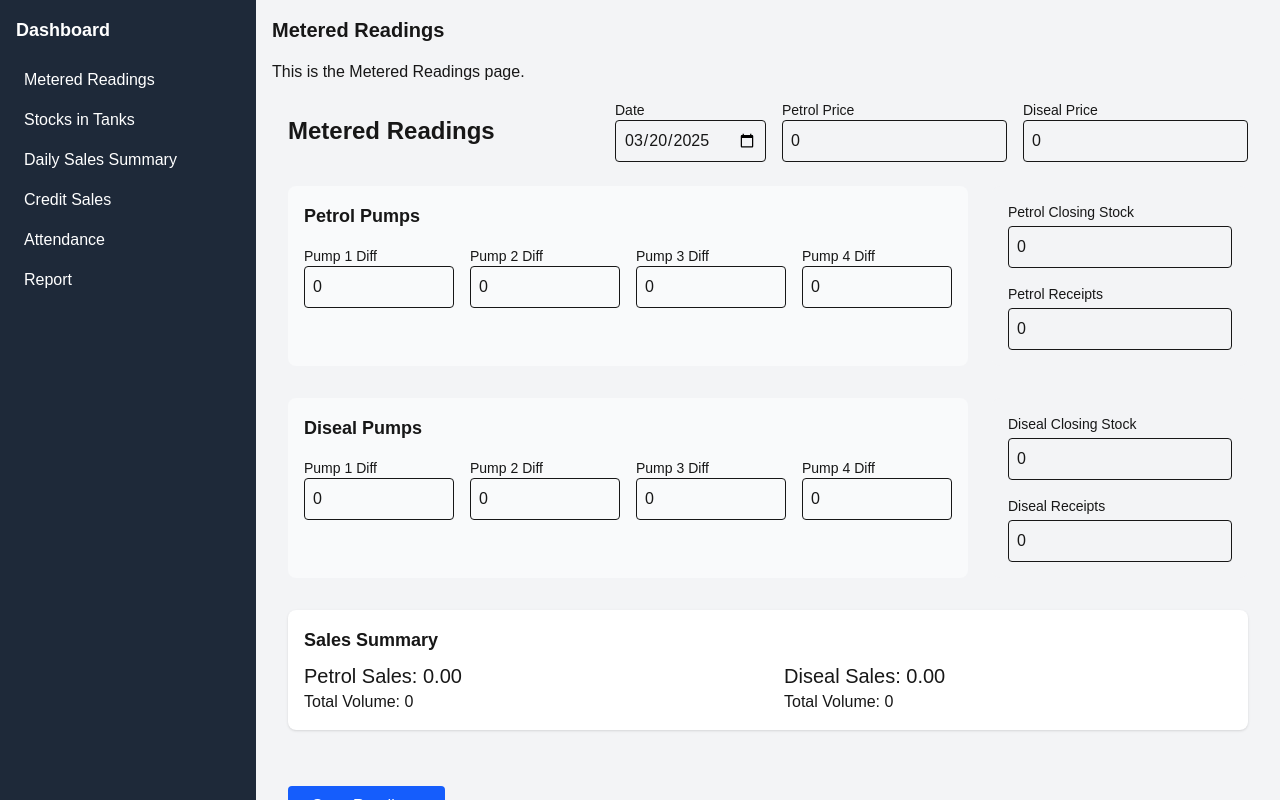
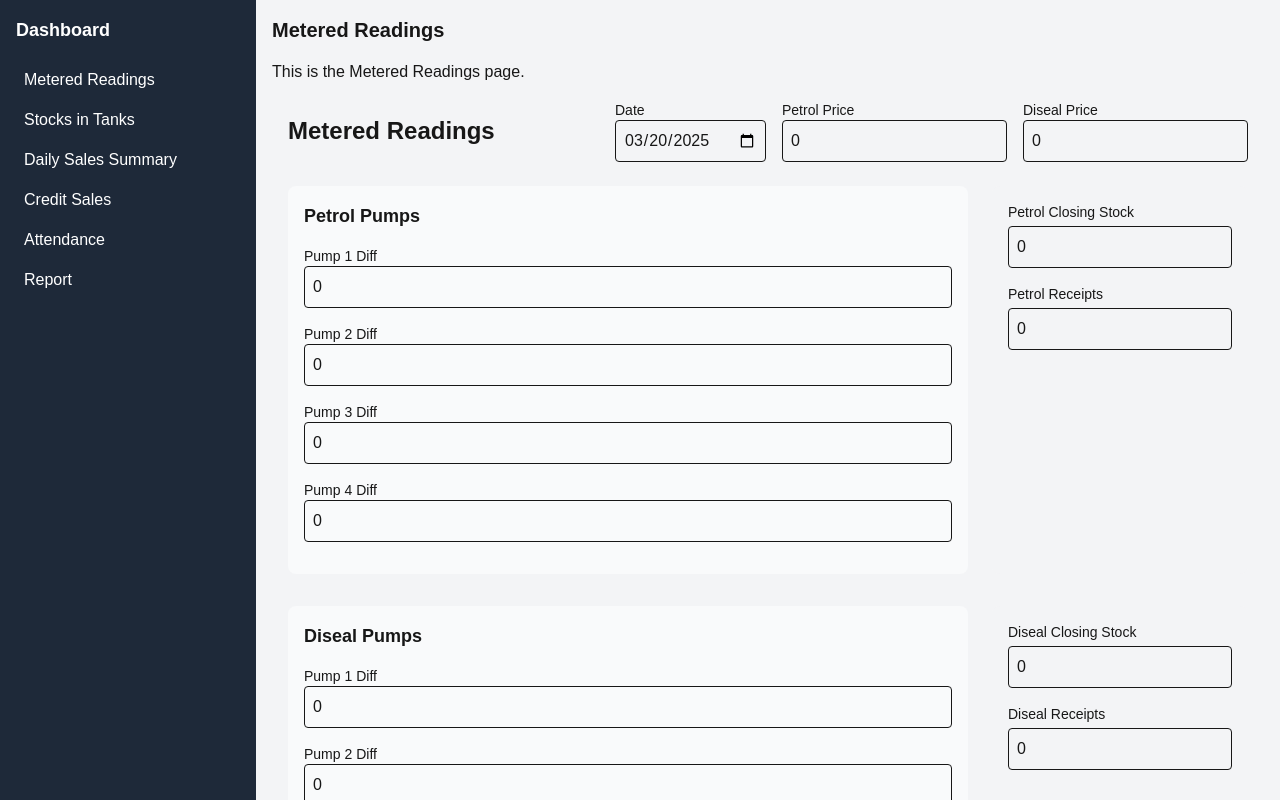
Before and after one commit to Anthony-Phiri-533-MW/fuel-management-web, a Next.js app: page /dashboard in a window 1280 px wide. Shown: the top 800 px of the page. Built offline with nearby package versions, Linux system fonts and the light colour scheme.

Commit message:
CHANGE ORIENTATION  Change orientation of fuel input forms  #1

```diff
--- a/app/components/Forms/PumpForm.tsx
+++ b/app/components/Forms/PumpForm.tsx
@@ -130,7 +130,7 @@ const PumpForm = () => {
         <div className="flex gap-6">
           <div className="flex-1 bg-gray-50 p-4 rounded-lg">
             <h3 className="text-lg font-semibold mb-4">Petrol Pumps</h3>
-            <div className="grid grid-cols-4 gap-4 mb-4">
+            <div className="grid grid-cols-1 gap-4 mb-4">
               {formData.petrol.map((pump, index) => (
                 <div key={`petrol-pump-${index}`}>
                   <label className="block text-sm font-medium">Pump {index + 1} Diff</label>
@@ -171,7 +171,7 @@ const PumpForm = () => {
         <div className="flex gap-6">
           <div className="flex-1 bg-gray-50 p-4 rounded-lg">
             <h3 className="text-lg font-semibold mb-4">Diseal Pumps</h3>
-            <div className="grid grid-cols-4 gap-4 mb-4">
+            <div className="grid grid-cols-1 gap-4 mb-4">
               {formData.diseal.map((pump, index) => (
                 <div key={`diseal-pump-${index}`}>
                   <label className="block text-sm font-medium">Pump {index + 1} Diff</label>
```
